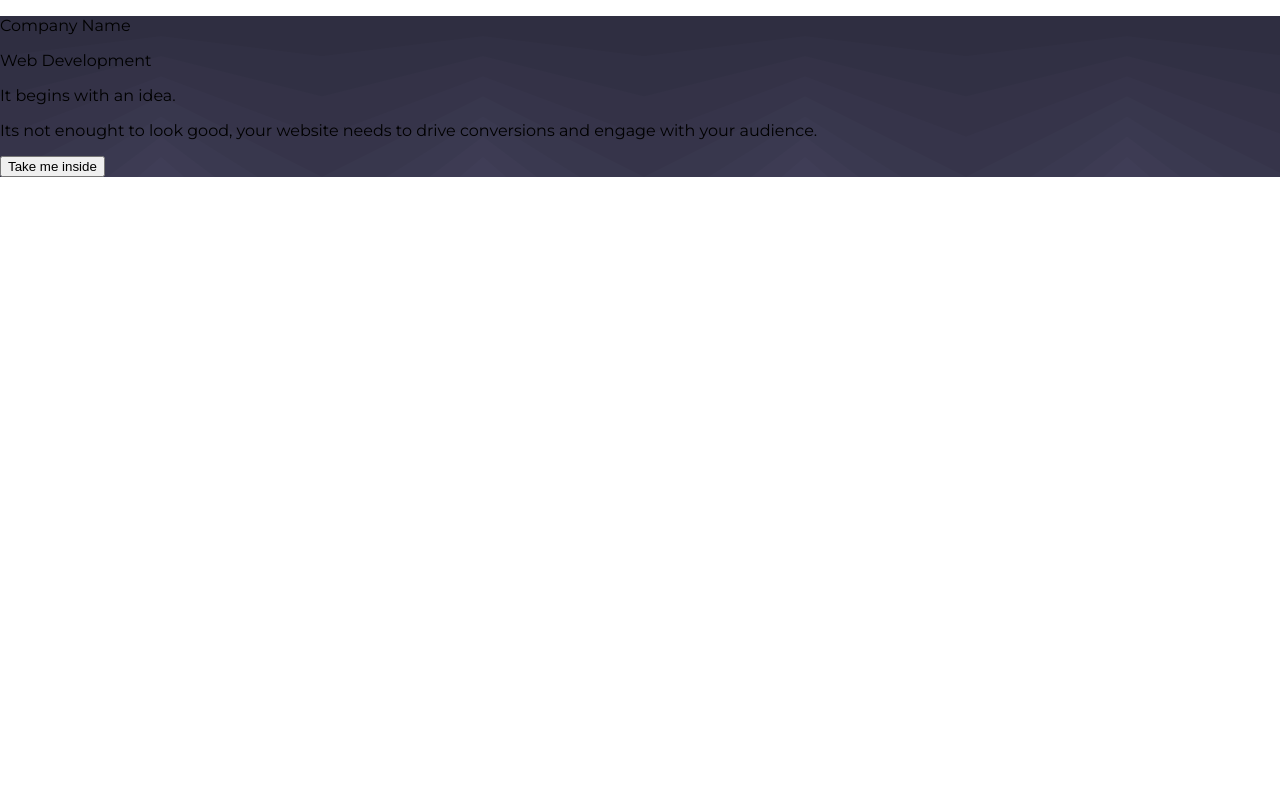
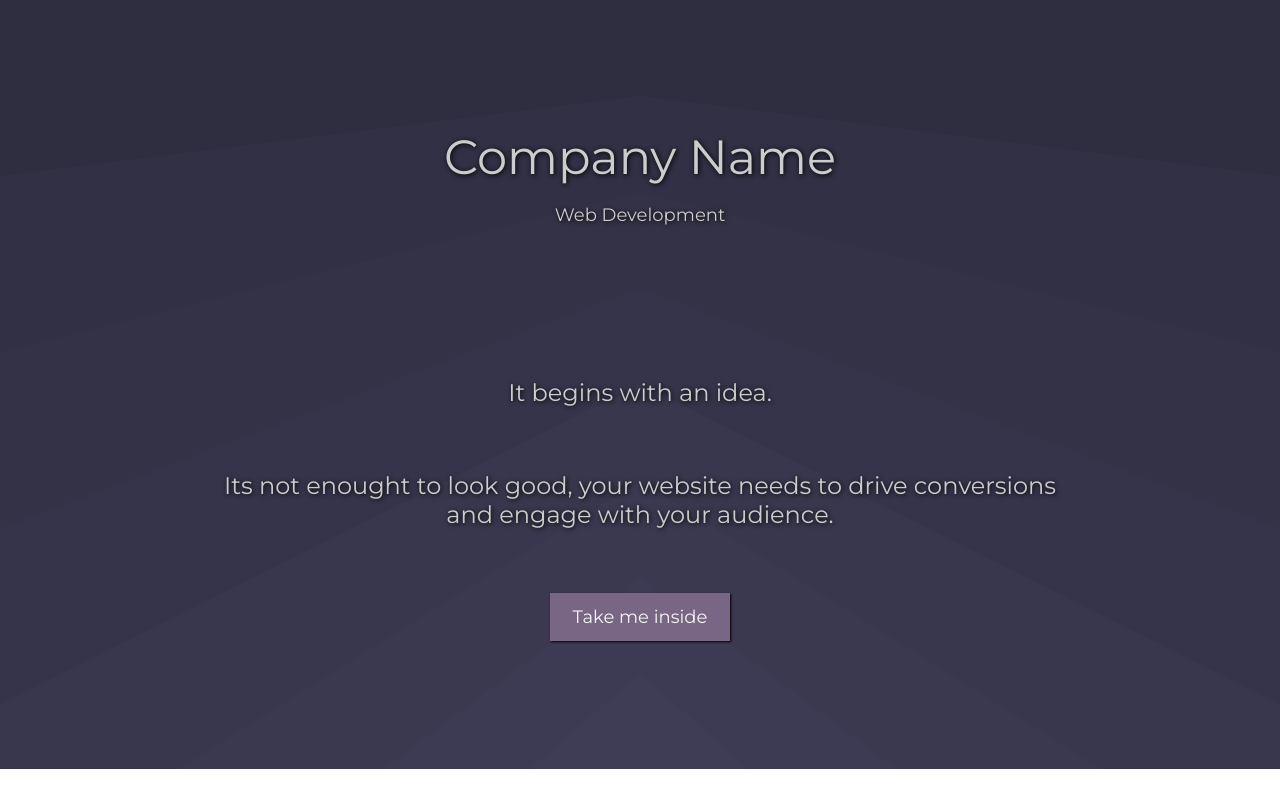
Before and after one commit to christophermarek/web_dev_studio, a React (Create React App) app: page / in a window 1280 px wide. Built offline with nearby package versions, Linux system fonts and the light colour scheme.

Commit message:
landing page styled

```diff
--- a/src/App.scss
+++ b/src/App.scss
@@ -12,3 +12,62 @@ $textColor3: #FFFFFF;
 body{
   font-family: 'Montserrat', sans-serif;
 }
+
+html, body{min-height:100%;}
+body{height:100vh;}
+
+.landing {
+  width: 100%;
+  height: 100%;
+  text-align: center;
+  display: flex;
+  flex-direction: column;
+  color: $textColor2;
+  text-shadow: 1px 1px 5px #000000;
+  background-repeat: no-repeat;
+  background-position: center;
+  background-size: cover;
+
+  #title{
+    margin-top: 10%;
+    font-size: 48px;
+    margin-bottom: 0%;
+  }
+
+  #subTitle{
+    font-size: 18px;
+    margin-bottom: 10%;
+  }
+
+  .normalButton {
+    font-family: 'Montserrat';
+    margin-left: 43%;
+    margin-right: 43%;
+    padding: 1%;
+    margin-bottom: 10%;
+    background-color: $altColor;
+    border: none;
+    box-shadow: 1px 1px 2px #000000;
+    color: #F5F5F5;
+    font-size: 18px;
+  }
+
+  #idea{
+    margin-bottom: 5%;
+  }
+
+  #middle{
+    margin-bottom: 0;
+  }
+
+  #bottom{
+    margin-top: 0;
+    margin-bottom: 5%;
+  }
+
+
+  .subText{
+    font-size: 24px;
+  }
+
+}
--- a/src/App.tsx
+++ b/src/App.tsx
@@ -89,12 +89,13 @@ function App() {
       {currentPage === 'landing' &&
         <div className="landing" style={{backgroundImage: `url(${landingBackground})`}}>
           <div className="nameHeader">
-            <p>{companyName}</p>
-            <p>Web Development</p>
+            <p id='title'>{companyName}</p>
+            <p id='subTitle'>Web Development</p>
           </div>
           <div className="subText">
-            <p>It begins with an idea.</p>
-            <p>Its not enought to look good, your website needs to drive conversions and engage with your audience.</p>
+            <p id='idea'>It begins with an idea.</p>
+            <p id='middle'>Its not enought to look good, your website needs to drive conversions</p>
+            <p id='bottom'> and engage with your audience.</p>
           </div>
           <input type="button" className="normalButton" onClick={() => setCurrentPage('main')} value="Take me inside" />
         </div>
```
